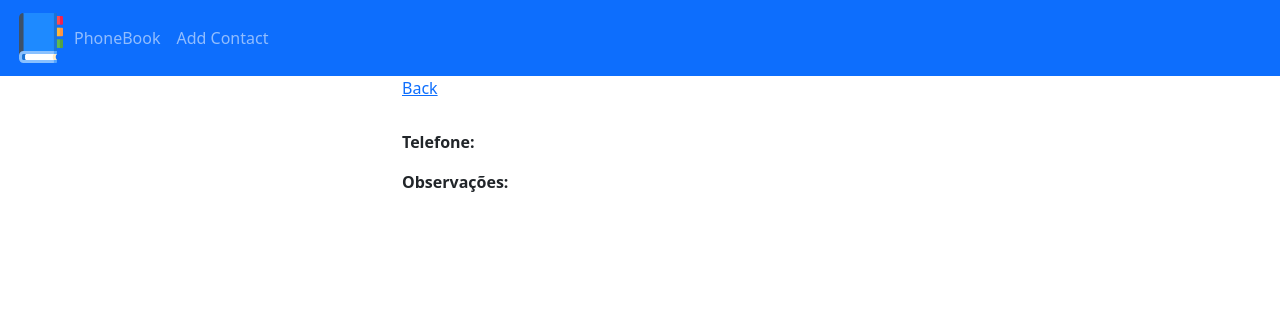
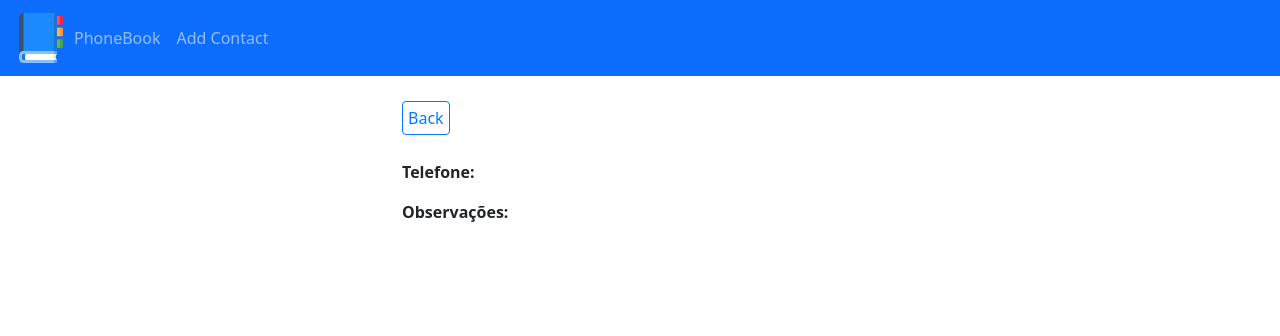
Before and after one commit to leonardojcpg/phoneBook, a PHP site: page /show.php in a window 1280 px wide. Shown: the top 336 px of the page. Run offline with PHP 8.4, Linux system fonts and the light colour scheme; data that the repository does not hold is empty.

Commit message:
feat: Styling show page

```diff
--- a/css/styles.css
+++ b/css/styles.css
@@ -77,3 +77,25 @@
     max-width: 31.25rem;
     margin: 0 auto;
 }
+
+#back-link-container{
+    width: 31.25rem;
+    display: block;
+    margin: 1.875rem auto 0;
+}
+
+#back-link{
+    border: 1px solid #007bff;
+    color: #007bff;
+    border-radius: 0.25rem;
+    padding: 0.313rem;
+    text-decoration: none;
+
+}
+
+#back-link:hover{
+    text-decoration: none;
+    background-color: #007bff;
+    color: #fff;
+    transition: .1s;
+}
```
